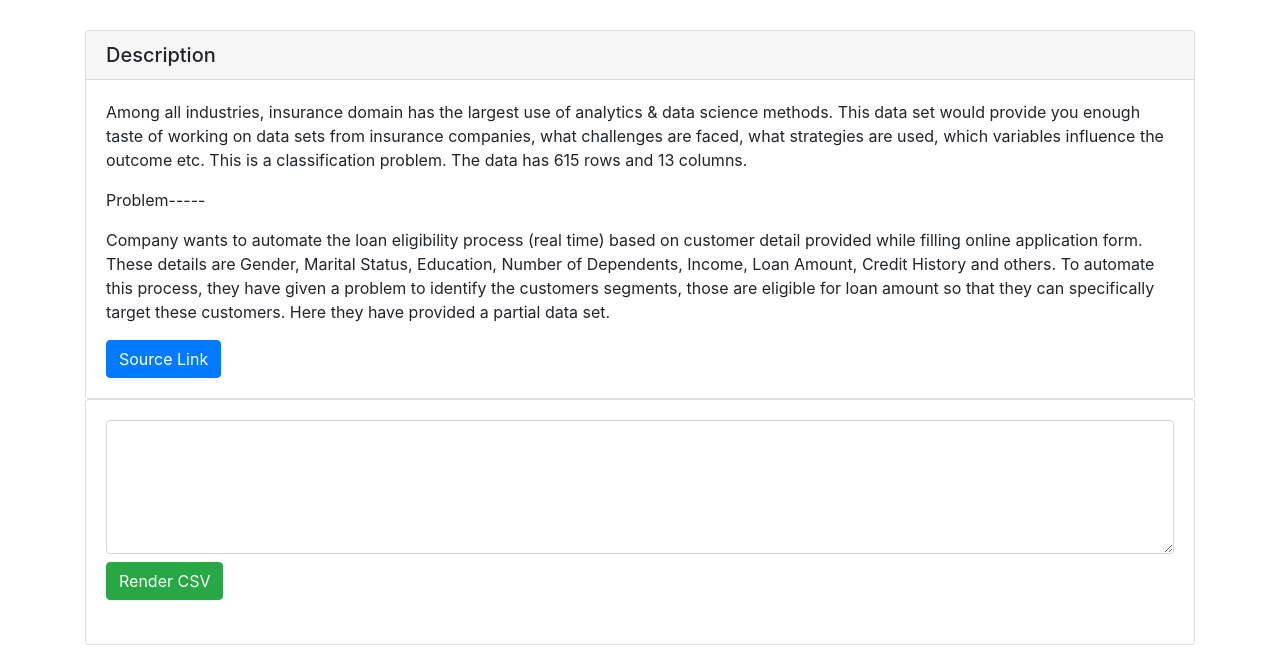
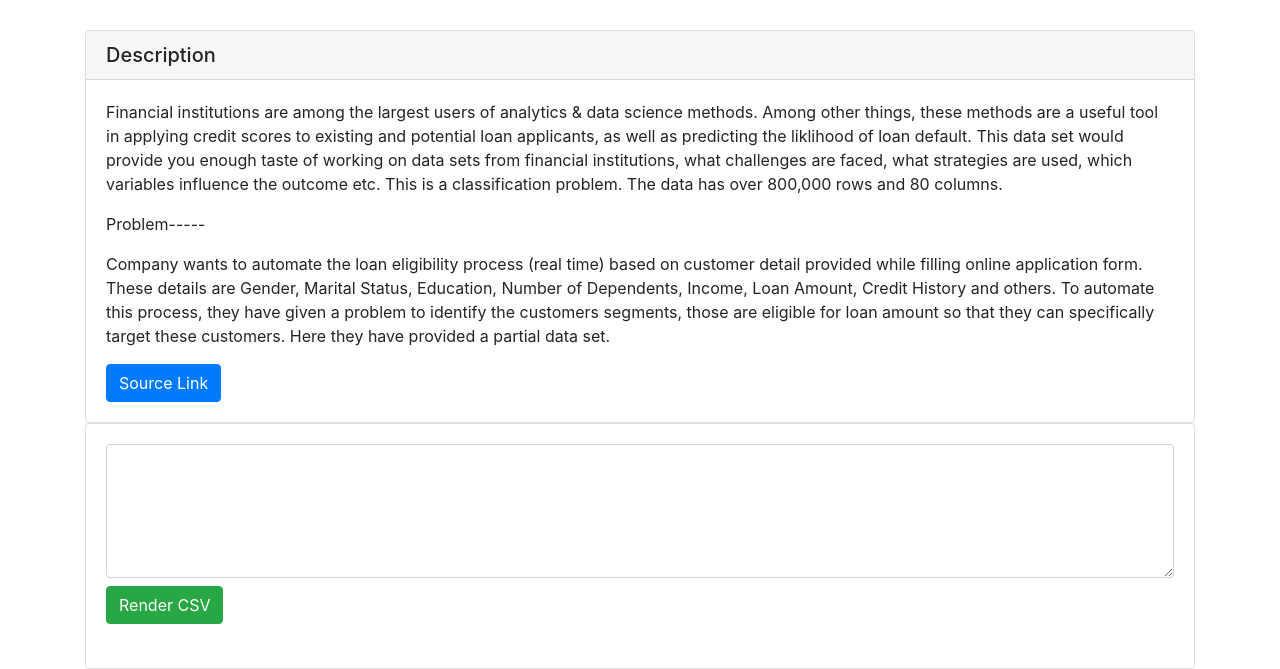
Before and after one commit to Kswartz11/final-project, a Flask app: page /about in a window 1280 px wide. Shown: the part 307-976 px from the top of the page. Before the commit the page ends 952 px from the top, so only its background shows below. Run offline with Flask 2, Linux system fonts and the light colour scheme; some libraries are stand-ins or nearby versions.

Commit message:
Update about.html

```diff
--- a/templates/about.html
+++ b/templates/about.html
@@ -86,13 +86,13 @@
       <div class="card">
         <h5 class="card-header">Description</h5>
         <div class="card-body">
-          <p class="card-text">Among all industries, insurance domain has the largest use of analytics & data science methods.
-            This data set would provide you enough taste of working on data sets from insurance companies, what challenges are faced,
+          <p class="card-text">Financial institutions are among the largest users of analytics & data science methods. Among other things, these methods are a useful tool in applying credit scores to existing and potential loan applicants, as well as predicting the liklihood of loan default.
+            This data set would provide you enough taste of working on data sets from financial institutions, what challenges are faced,
             what strategies are used, which variables influence the outcome etc.
-            This is a classification problem. The data has 615 rows and 13 columns.</p>
+            This is a classification problem. The data has over 800,000 rows and 80 columns.</p>
           <p class="card-text">Problem-----</p>
           <p class="card-text">Company wants to automate the loan eligibility process (real time) based on customer detail provided while filling online application form. These details are Gender, Marital Status, Education, Number of Dependents, Income, Loan Amount, Credit History and others. To automate this process, they have given a problem to identify the customers segments, those are eligible for loan amount so that they can specifically target these customers. Here they have provided a partial data set.</p>
-          <a href="https://www.kaggle.com/ninzaami/loan-predication" class="btn btn-primary">Source Link</a>
+          <a href="https://www.kaggle.com/ranadeep/credit-risk-dataset" class="btn btn-primary">Source Link</a>
         </div>
       </div>
     </div>
```
